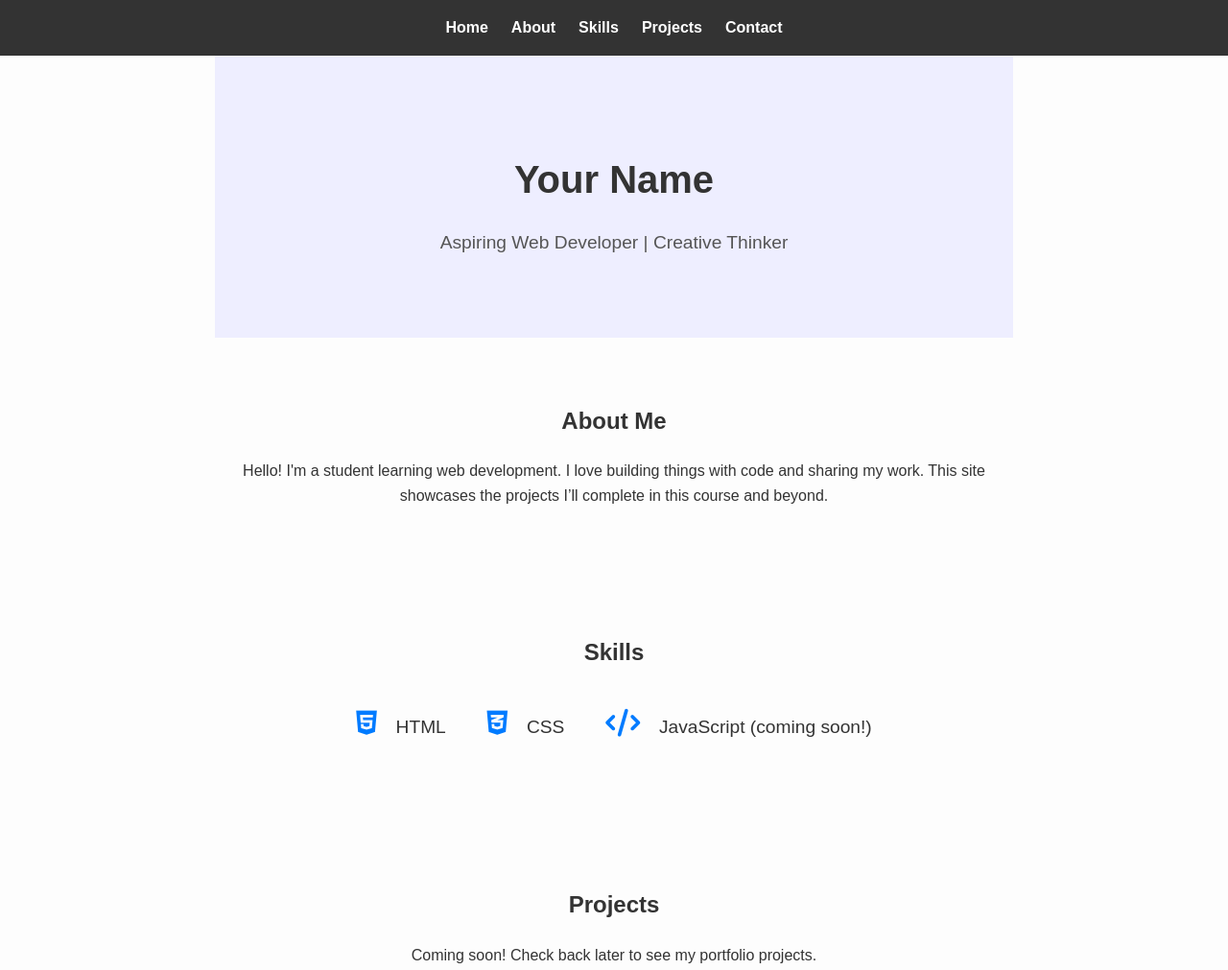
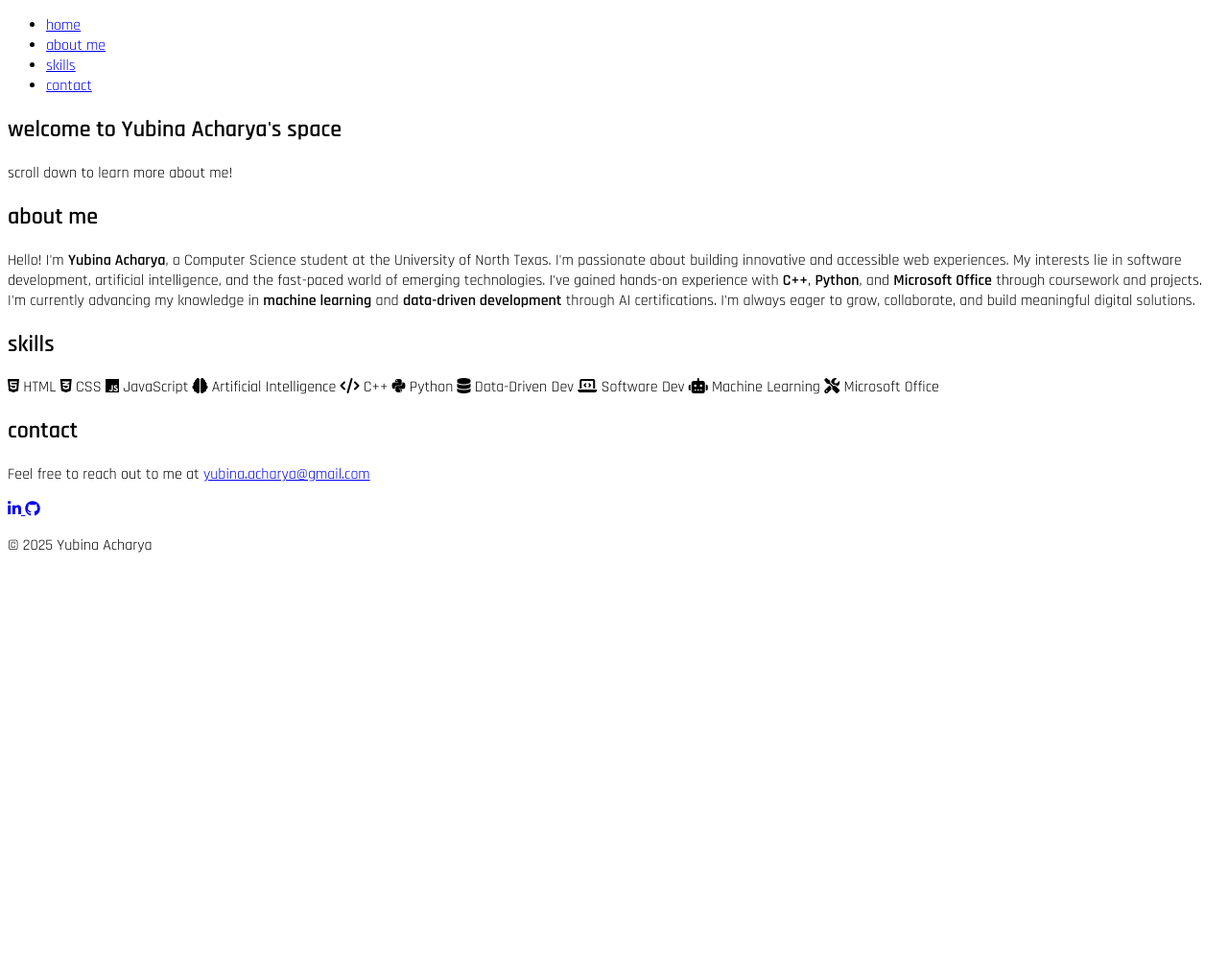
Before and after one commit to yubina04/My_Portfolio, a plain HTML site: page index.html in a window 1280 px wide. Shown: the top 1011 px of the page at 96% size. After the commit the page ends 800 px from the top, so only its background shows below. Drawn offline with Linux system fonts and the light colour scheme.

Commit message:
Updated portfolio layout and theme

```diff
--- a/index.html
+++ b/index.html
@@ -2,61 +2,78 @@
 <html lang="en">
 <head>
   <meta charset="UTF-8" />
-  <meta name="viewport" content="width=device-width, initial-scale=1.0" />
-  <title>Your Name - Portfolio</title>
-  <link rel="stylesheet" href="style.css" />
-  <link rel="stylesheet" href="https://cdnjs.cloudflare.com/ajax/libs/font-awesome/6.5.0/css/all.min.css" />
+  <meta name="viewport" content="width=device-width, initial-scale=1.0"/>
+  <title>Yubina Acharya Portfolio</title>
+  <link rel="stylesheet" href="style.css"/>
+  <link rel="preconnect" href="https://fonts.googleapis.com">
+  <link href="https://fonts.googleapis.com/css2?family=Rajdhani:wght@400;600&display=swap" rel="stylesheet">
+  <link rel="stylesheet" href="https://cdnjs.cloudflare.com/ajax/libs/font-awesome/6.4.0/css/all.min.css"/>
+  <style>
+    body {
+      font-family: 'Rajdhani', sans-serif;
+    }
+  </style>
 </head>
 <body>
+  <header>
+    <nav>
+      <ul>
+        <li><a href="#home">home</a></li>
+        <li><a href="#about">about me</a></li>
+        <li><a href="#skills">skills</a></li>
+        <li><a href="#contact">contact</a></li>
+      </ul>
+    </nav>
+  </header>
 
-  <!-- Navigation -->
-  <nav>
-    <ul>
-      <li><a href="#hero">Home</a></li>
-      <li><a href="#about">About</a></li>
-      <li><a href="#skills">Skills</a></li>
-      <li><a href="#projects">Projects</a></li>
-      <li><a href="#contact">Contact</a></li>
-    </ul>
-  </nav>
-
-  <!-- Hero Section -->
-  <section id="hero">
-    <h1>Your Name</h1>
-    <p>Aspiring Web Developer | Creative Thinker</p>
+  <section id="home" class="hero">
+    <div class="hero-content">
+      <h1>welcome to <span class="neon">Yubina Acharya's</span> space</h1>
+      <p>scroll down to learn more about me!</p>
+    </div>
   </section>
 
-  <!-- About Section -->
-  <section id="about">
-    <h2>About Me</h2>
-    <p>Hello! I'm a student learning web development. I love building things with code and sharing my work. This site showcases the projects I’ll complete in this course and beyond.</p>
+  <section id="about" class="section">
+    <h2>about me</h2>
+    <p>
+      Hello! I'm <strong>Yubina Acharya</strong>, a Computer Science student at the University of North Texas.
+      I'm passionate about building innovative and accessible web experiences. My interests lie in software development,
+      artificial intelligence, and the fast-paced world of emerging technologies. I've gained hands-on experience with
+      <strong>C++</strong>, <strong>Python</strong>, and <strong>Microsoft Office</strong> through coursework and projects.
+      I'm currently advancing my knowledge in <strong>machine learning</strong> and <strong>data-driven development</strong>
+      through AI certifications. I'm always eager to grow, collaborate, and build meaningful digital solutions.
+    </p>
   </section>
 
-  <!-- Skills Section -->
-  <section id="skills">
-    <h2>Skills</h2>
-    <ul class="skills-list">
-      <li><i class="fab fa-html5"></i> HTML</li>
-      <li><i class="fab fa-css3-alt"></i> CSS</li>
-      <li><i class="fas fa-code"></i> JavaScript (coming soon!)</li>
-    </ul>
+  <section id="skills" class="section">
+    <h2>skills</h2>
+    <div class="icons">
+      <i class="fab fa-html5"></i> HTML
+      <i class="fab fa-css3-alt"></i> CSS
+      <i class="fab fa-js"></i> JavaScript
+      <i class="fas fa-brain"></i> Artificial Intelligence
+      <i class="fas fa-code"></i> C++
+      <i class="fab fa-python"></i> Python
+      <i class="fas fa-database"></i> Data-Driven Dev
+      <i class="fas fa-laptop-code"></i> Software Dev
+      <i class="fas fa-robot"></i> Machine Learning
+      <i class="fas fa-tools"></i> Microsoft Office
+    </div>
   </section>
 
-  <!-- Projects Section -->
-  <section id="projects">
-    <h2>Projects</h2>
-    <p>Coming soon! Check back later to see my portfolio projects.</p>
-  </section>
-
-  <!-- Contact Section -->
-  <section id="contact">
-    <h2>Contact</h2>
-    <p>Email me at: <a href="mailto:your.email@example.com">your.email@example.com</a></p>
+  <section id="contact" class="section">
+    <h2>contact</h2>
+    <p>Feel free to reach out to me at <a href="mailto:yubina.acharya@gmail.com">yubina.acharya@gmail.com</a></p>
+    <div class="social-icons">
+      <a href="https://www.linkedin.com/in/yubina-acharya-93a986251/" target="_blank" rel="noopener noreferrer">
+        <i class="fab fa-linkedin-in"></i>
+      </a>
+      <a href="#"><i class="fab fa-github"></i></a>
+    </div>
   </section>
 
   <footer>
-    <p>© 2025 Your Name</p>
+    <p>&copy; 2025 Yubina Acharya</p>
   </footer>
-
 </body>
 </html>
--- a/style.css
+++ /dev/null
@@ -1,76 +0,0 @@
-/* Reset + Base Styles */
-body {
-  margin: 0;
-  font-family: Arial, sans-serif;
-  background-color: #fdfdfd;
-  color: #333;
-  line-height: 1.6;
-}
-
-/* Navigation */
-nav {
-  background-color: #333;
-  padding: 1em 0;
-}
-nav ul {
-  list-style: none;
-  display: flex;
-  justify-content: center;
-  gap: 1.5em;
-  margin: 0;
-  padding: 0;
-}
-nav a {
-  color: white;
-  text-decoration: none;
-  font-weight: bold;
-}
-nav a:hover {
-  text-decoration: underline;
-}
-
-/* Sections */
-section {
-  padding: 3em 1em;
-  max-width: 800px;
-  margin: 0 auto;
-  text-align: center;
-}
-
-/* Hero Section */
-#hero {
-  background-color: #eef;
-  padding: 4em 1em;
-}
-#hero h1 {
-  font-size: 2.5em;
-  margin-bottom: 0.2em;
-}
-#hero p {
-  font-size: 1.2em;
-  color: #555;
-}
-
-/* Skills */
-.skills-list {
-  list-style: none;
-  padding: 0;
-}
-.skills-list li {
-  display: inline-block;
-  margin: 1em;
-  font-size: 1.2em;
-}
-.skills-list i {
-  margin-right: 0.5em;
-  color: #007BFF;
-  font-size: 1.5em;
-}
-
-/* Footer */
-footer {
-  text-align: center;
-  padding: 1em;
-  background-color: #333;
-  color: white;
-}
```
